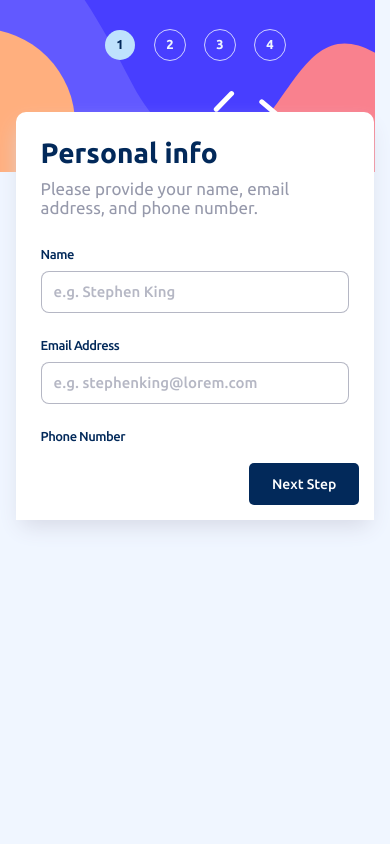
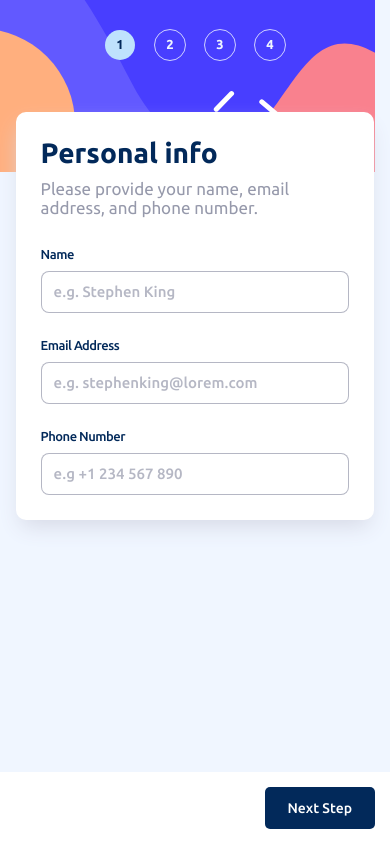
Before and after one commit to itsyanQA/fm-multi-step-form, a React (Create React App) app: page / in a window 390 px wide. Built offline with nearby package versions, Linux system fonts and the light colour scheme.

Commit message:
Fix width of form container in tablet view

```diff
--- a/src/components/Form/Form.scss
+++ b/src/components/Form/Form.scss
@@ -15,6 +15,10 @@
   max-width: 936px;
   box-shadow: 0px 5px 15px 0px var(--light-gray);
   animation: fadeInAnimation 0.5s ease-in;
+
+  @media screen and (max-width: 900px) {
+    width: 90%;
+  }
 
   @media screen and (max-width: 600px) {
     flex-direction: column;
@@ -45,7 +49,7 @@
       border-radius: 10px;
       box-shadow: 0px 5px 15px 0px var(--light-gray);
       max-width: 92%;
-      transform: translateY(-60px);
+      margin-top: -60px;
       box-shadow: 0px 11px 22px -5px var(--light-gray);
     }
   }
```
